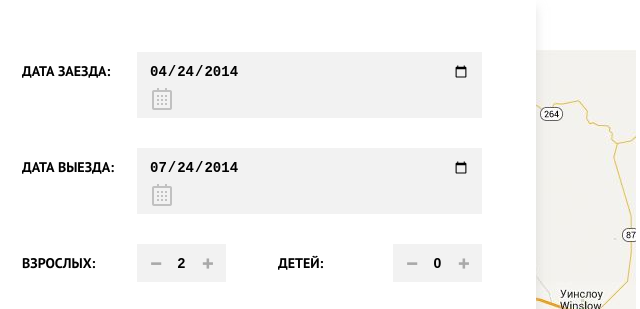
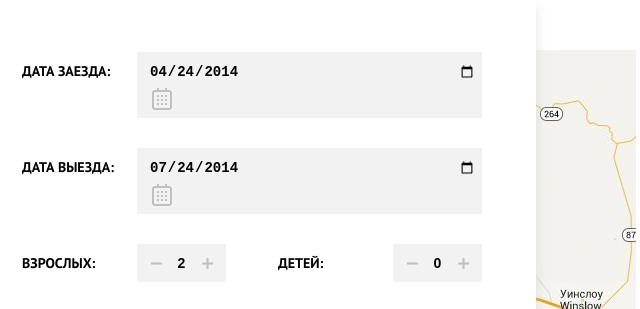
Before and after one commit to kurazor/29986-Sedona, a website: page index.html in a window 1280 px wide. Shown: the part 1952-2261 px from the top of the page, 388-1028 px from the left. Drawn offline with Linux system fonts and the light colour scheme.

Commit message:
заменил на svg иконки в форме поиска

```diff
--- a/less/blocks/search-form-input-panel.less
+++ b/less/blocks/search-form-input-panel.less
@@ -18,11 +18,15 @@
 }
 
 .search-form-input-panel__counter--decrease {
-  background: url('../img/minus.png') 50% 50% no-repeat;
+  background: url('../img/icon-minus.svg') 50% 50% no-repeat;
+  background-size: 11px 11px;
+  opacity: 0.2;
 }
 
 .search-form-input-panel__counter--increase {
-  background: url('../img/plus.png') 50% 50% no-repeat;
+  background: url('../img/icon-plus.svg') 50% 50% no-repeat;
+  background-size: 11px 11px;
+  opacity: 0.2;
 }
 
 .search-form-input-panel__input-wrapper {
--- a/less/blocks/search-form-input.less
+++ b/less/blocks/search-form-input.less
@@ -15,6 +15,7 @@
 
   border: none;
   padding: 6px 12px;
+  padding-right: 6px;
 }
 
 .search-form-input--date:after {
@@ -24,7 +25,8 @@
   right: 0;
   width: 26px;
   height: 26px;
-  background: url('../img/calendar.png') 50% 50% no-repeat;
+  background: url('../img/icon-calendar.svg') 50% 50% no-repeat;
+  opacity: 0.2;
 }
 
 .search-form-input--number {
```
Also changed, not shown: css/style.css, img/calendar.png (deleted), img/icon-calendar.svg (added), img/icon-minus.svg (added), img/icon-plus.svg (added), img/minus.png (deleted), img/plus.png (deleted).
